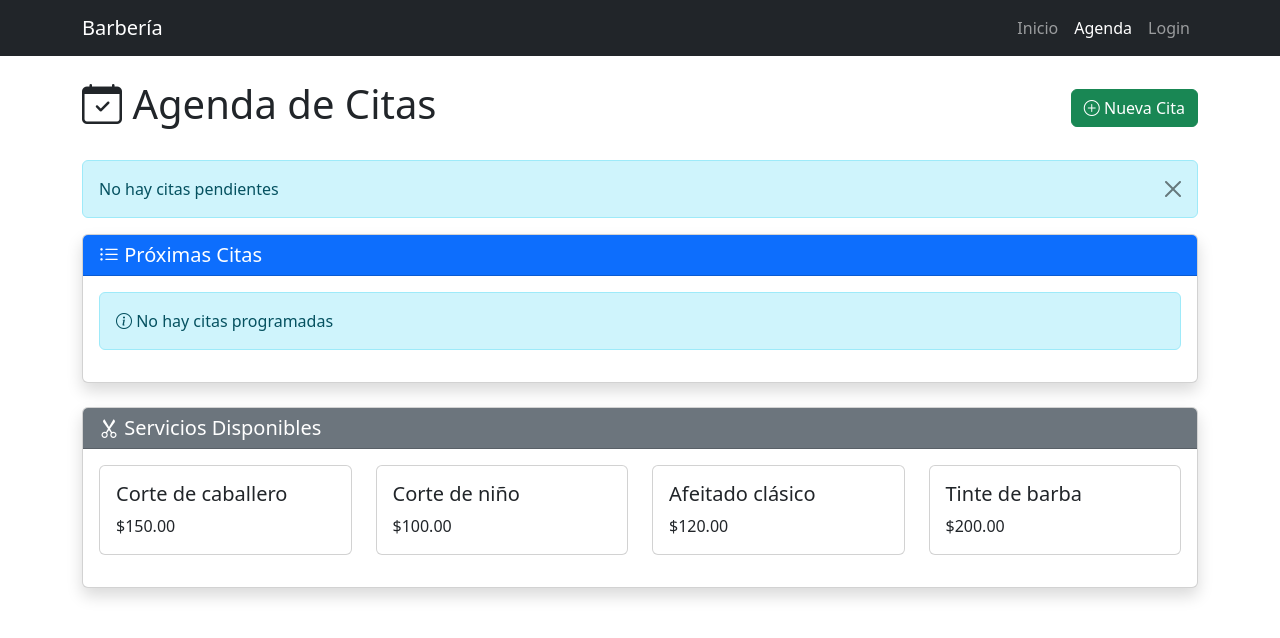
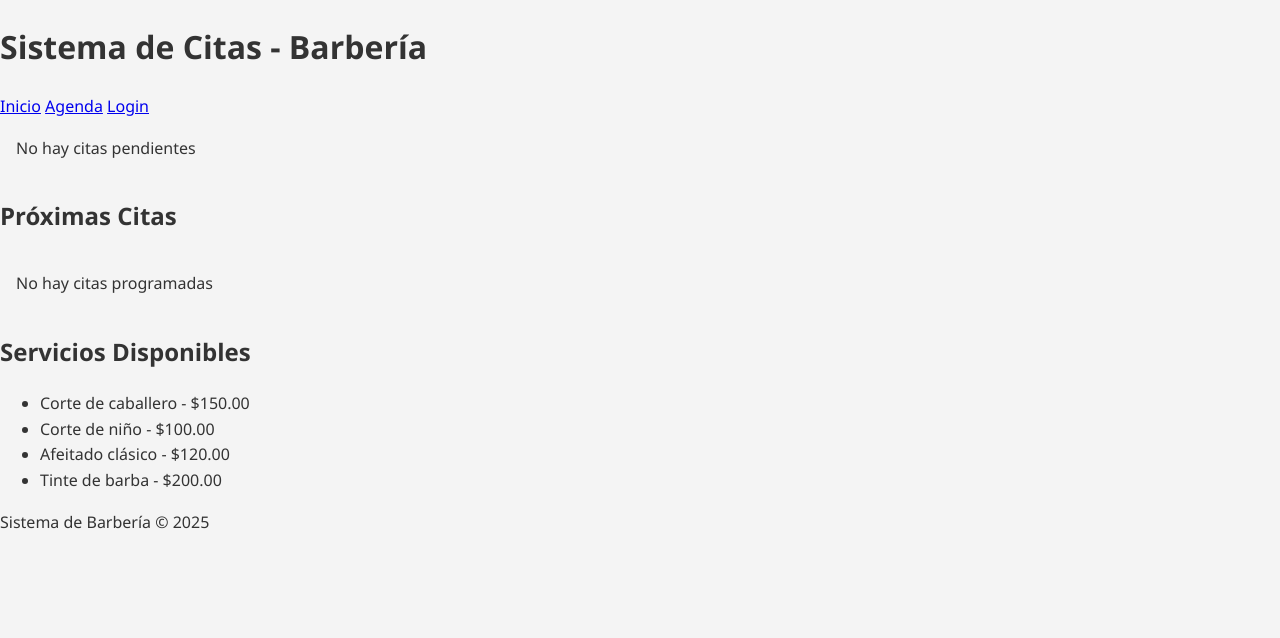
Before and after one commit to adaintel/barberia-citas, a Flask app: page /agenda in a window 1280 px wide. Shown: the top 638 px of the page. Run offline with Flask 3, Linux system fonts and the light colour scheme; data that the repository does not hold is empty; some libraries are stand-ins or nearby versions.

Commit message:
Update agenda.html
nuevo

```diff
--- a/templates/agenda.html
+++ b/templates/agenda.html
@@ -1,62 +1,19 @@
-<!DOCTYPE html>
-<html lang="es">
-<head>
-    <meta charset="UTF-8">
-    <meta name="viewport" content="width=device-width, initial-scale=1.0">
-    <title>Agenda - Barbería</title>
-    <link href="https://cdn.jsdelivr.net/npm/bootstrap@5.3.0/dist/css/bootstrap.min.css" rel="stylesheet">
-    <link rel="stylesheet" href="https://cdn.jsdelivr.net/npm/bootstrap-icons@1.10.0/font/bootstrap-icons.css">
-</head>
-<body>
-    <nav class="navbar navbar-expand-lg navbar-dark bg-dark">
-        <div class="container">
-            <a class="navbar-brand" href="/">Barbería</a>
-            <div class="navbar-nav">
-                <a class="nav-link" href="/">Inicio</a>
-                <a class="nav-link active" href="/agenda">Agenda</a>
-                {% if session.admin %}
-                <a class="nav-link" href="/logout">Salir</a>
-                {% else %}
-                <a class="nav-link" href="/login">Login</a>
-                {% endif %}
-            </div>
-        </div>
-    </nav>
+{% extends "base.html" %}
 
-    <div class="container mt-4">
-        <div class="d-flex justify-content-between align-items-center mb-4">
-            <h1><i class="bi bi-calendar-check"></i> Agenda de Citas</h1>
-            <a href="/crear_cita" class="btn btn-success">
-                <i class="bi bi-plus-circle"></i> Nueva Cita
-            </a>
-        </div>
+{% block title %}Agenda de Citas{% endblock %}
 
-        {% with messages = get_flashed_messages(with_categories=true) %}
-            {% if messages %}
-                {% for category, message in messages %}
-                <div class="alert alert-{{ category }} alert-dismissible fade show">
-                    {{ message }}
-                    <button type="button" class="btn-close" data-bs-dismiss="alert"></button>
-                </div>
-                {% endfor %}
-            {% endif %}
-        {% endwith %}
+{% block content %}
+<h2>Próximas Citas</h2>
 
-        <div class="card shadow">
-            <div class="card-header bg-primary text-white">
-                <h5 class="mb-0"><i class="bi bi-list-ul"></i> Próximas Citas</h5>
-            </div>
-
-            <div class="card-body">
 {% if citas %}
-                <div class="table-responsive">
-                    <table class="table table-hover">
+<table class="table">
     <thead>
         <tr>
             <th>Fecha</th>
             <th>Hora</th>
             <th>Cliente</th>
             <th>Servicio</th>
+            <th>Teléfono</th>
         </tr>
     </thead>
     <tbody>
@@ -66,40 +23,23 @@
             <td>{{ cita[2].strftime('%H:%M') }}</td>
             <td>{{ cita[3] }}</td>
             <td>{{ cita[4] }}</td>
+            <td>{{ cita[5] if cita[5] else 'N/A' }}</td>
         </tr>
         {% endfor %}
     </tbody>
 </table>
-                </div>
 {% else %}
 <div class="alert alert-info">
-                    <i class="bi bi-info-circle"></i> No hay citas programadas
+    No hay citas programadas
 </div>
 {% endif %}
-            </div>
-        </div>
 
-        <div class="card shadow mt-4">
-            <div class="card-header bg-secondary text-white">
-                <h5 class="mb-0"><i class="bi bi-scissors"></i> Servicios Disponibles</h5>
-            </div>
-            <div class="card-body">
-                <div class="row">
+<h2>Servicios Disponibles</h2>
+<ul class="list-group">
     {% for servicio, precio in servicios %}
-                    <div class="col-md-3 mb-3">
-                        <div class="card h-100">
-                            <div class="card-body">
-                                <h5 class="card-title">{{ servicio }}</h5>
-                                <p class="card-text">${{ "%.2f"|format(precio) }}</p>
-                            </div>
-                        </div>
-                    </div>
+    <li class="list-group-item">
+        {{ servicio }} - ${{ "%.2f"|format(precio) }}
+    </li>
     {% endfor %}
-                </div>
-            </div>
-        </div>
-    </div>
-
-    <script src="https://cdn.jsdelivr.net/npm/bootstrap@5.3.0/dist/js/bootstrap.bundle.min.js"></script>
-</body>
-</html>
+</ul>
+{% endblock %}
```
Lines whose indentation alone changed are shown as unchanged.
